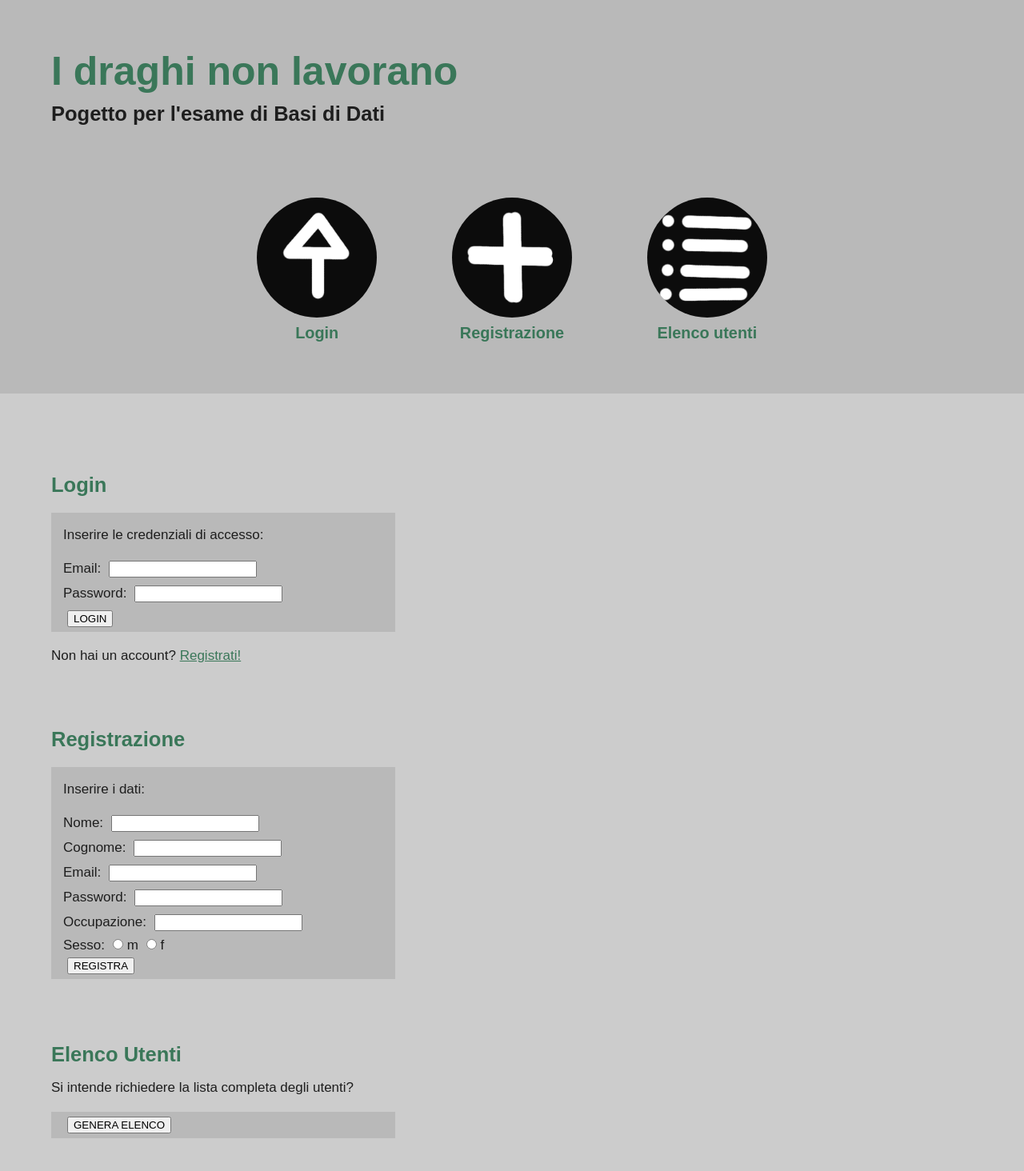
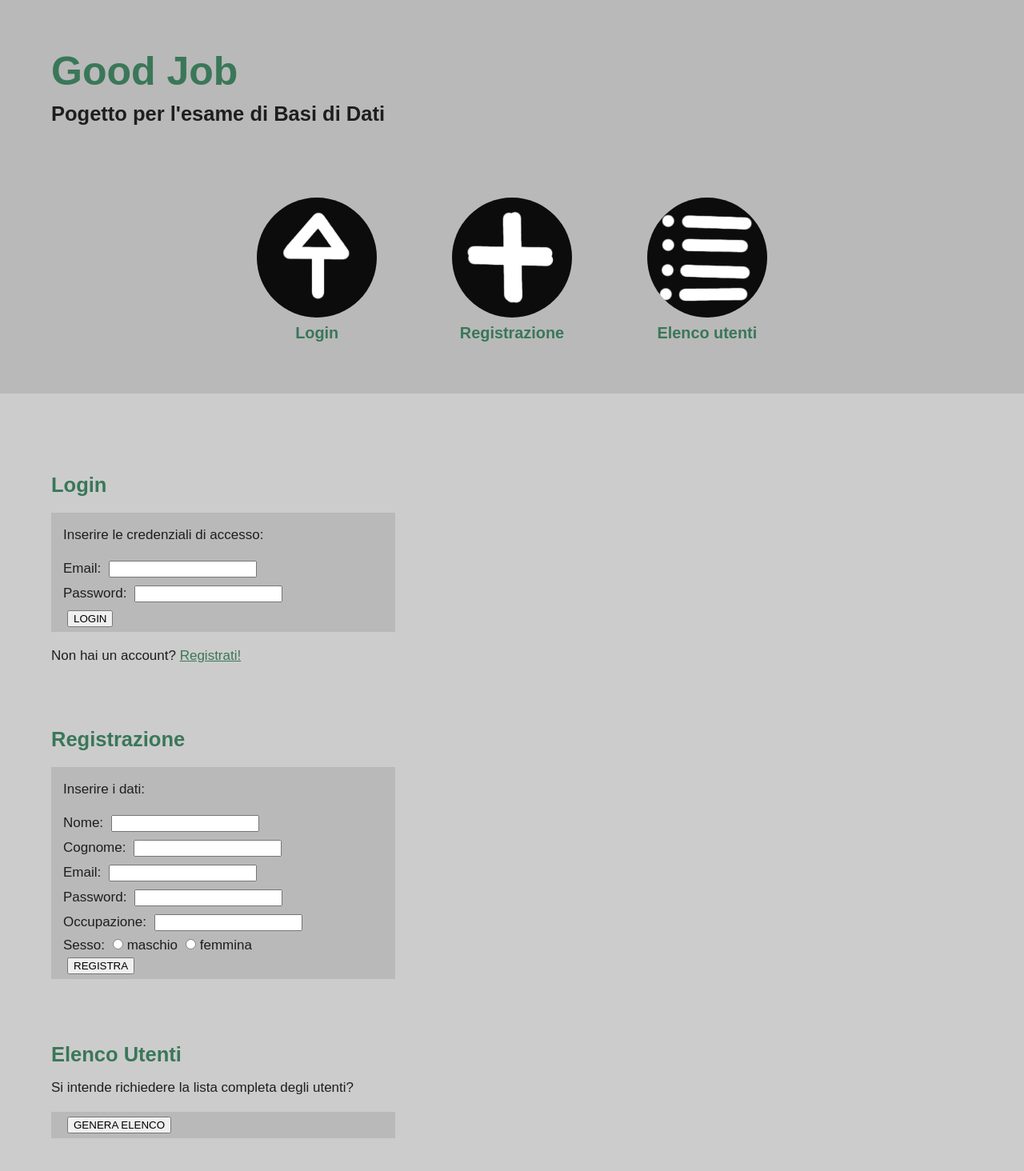
Before and after one commit to DodoIta/database-project, a PHP site: page / in a window 1280 px wide. Shown: the top 1464 px of the page at 80% size. Run offline with PHP 8.4, Linux system fonts and the light colour scheme.

Commit message:
corretti vari errori

```diff
--- a/interfaccia/index.html
+++ b/interfaccia/index.html
@@ -12,7 +12,7 @@
 
       <header>
         <div class="title">
-          <h1>I draghi non lavorano</h1>
+          <h1>Good Job</h1>
           <h2>Pogetto per l'esame di Basi di Dati</h2>
         </div>
 
@@ -50,6 +50,7 @@
     </header>
 
       <div class="wrapper">
+
         <div class="login">
           <h2><a name="login">Login</a></h2>
           <form name="formLogin" id="formLogin" action="login.php" method="post">
@@ -68,10 +69,10 @@
               Nome: <input type="text" name="nome"><br>
               Cognome: <input type="text" name="cognome"><br>
               Email: <input type="text" name="email"><br>
-              Password: <input type="password" name="password"><br>
+              Password: <input type="password" name="pass"><br>
               Occupazione: <input type="text" name="occupazione"><br>
-              Sesso: <input type="radio" name="sesso">m
-                     <input type="radio" name="sesso">f<br>
+              Sesso: <input type="radio" name="sesso" value="m">maschio
+                     <input type="radio" name="sesso" value="f">femmina<br>
               <input type="submit" name="registrami" value="REGISTRA"/>
           </form>
         </div>
@@ -83,6 +84,7 @@
               <input type="submit" name="elenco" value="GENERA ELENCO"/>
           </form>
         </div>
+
     </div>
 
     <footer>
--- a/interfaccia/metodi.php
+++ b/interfaccia/metodi.php
@@ -22,7 +22,7 @@ class db_methods
       // controllo che vada a buon fine la connessione
       if($this->con = mysqli_connect($this->servername, $this->user, $this->password, $this->nome_db)) {
         $attiva = true;
-        echo "Connessione riuscita!";
+        echo "Connessione riuscita!\n";
       } else
         die(mysqli_connect_error());
       }
```
Also changed, not shown: interfaccia/login.php (+2 -11 lines).
